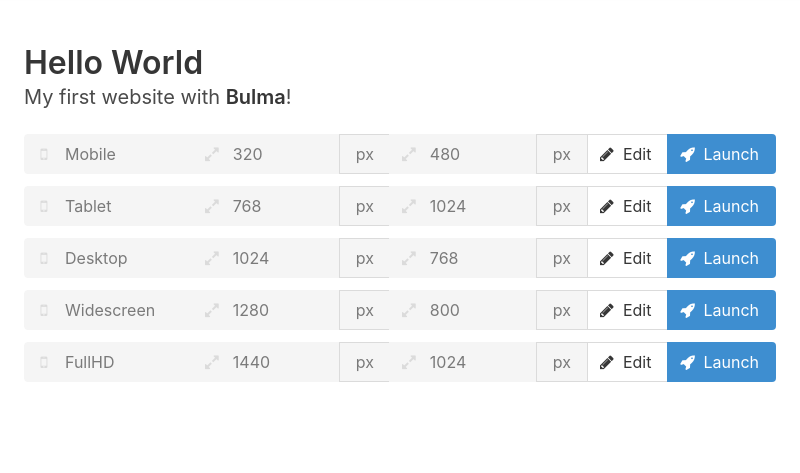
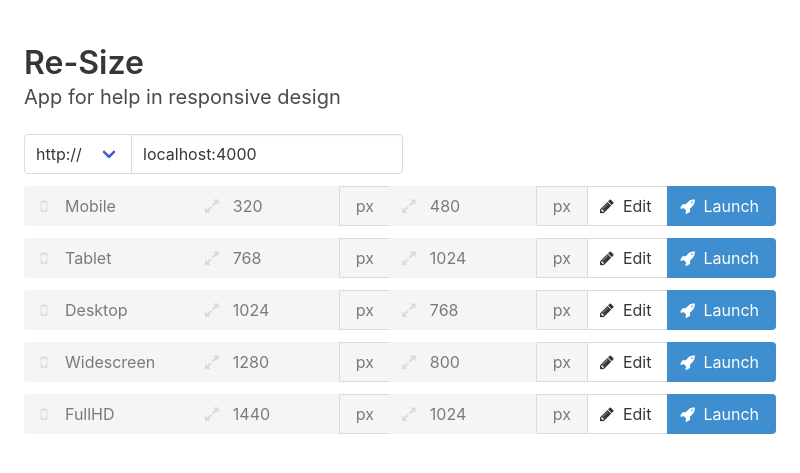
Before and after one commit to devil-geek/re-size, an Electron app: page index.html in a window 800 px wide. Shown: the part 55-528 px from the top of the page. Drawn offline with nearby package versions, Linux system fonts and the light colour scheme.

Commit message:
Added input for url

```diff
--- a/index.html
+++ b/index.html
@@ -72,13 +72,26 @@
   <section class="section">
     <div class="container" id="container">
       <h1 class="title">
-        Hello World
+        Re-Size
       </h1>
       <p class="subtitle">
-        My first website with
-        <strong>Bulma</strong>!
+        App for help in responsive design
       </p>
-
+      <div class="field is-grouped">
+        <div class="field control has-addons">
+          <p class="control">
+            <span class="select">
+              <select id="protocol">
+                <option value="http://">http://</option>
+                <option value="https://">https://</option>
+              </select>
+            </span>
+          </p>
+          <div class="control">
+            <input id="url" class="input" type="text" placeholder="Url" value="localhost:4000">
+          </div>
+        </div>
+      </div>
     </div>
   </section>
   <script>
--- a/renderer.js
+++ b/renderer.js
@@ -113,6 +113,10 @@ function addDevices() {
 }
 
 function Launch(device, width, height) {
+
+  let url = document.getElementById('url').value
+  let protocol = document.getElementById('protocol').value
+
   let win = new BrowserWindow({
     title: device,
     width: width,
@@ -126,7 +130,7 @@ function Launch(device, width, height) {
   win.on('closed', () => {
     win = null
   })
-  win.loadURL('http://localhost:4000/')
+  win.loadURL(protocol + url)//'http://localhost:4000/kamino')
   //win.openDevTools()
 }
 
```
Also changed, not shown: 1 other file.
